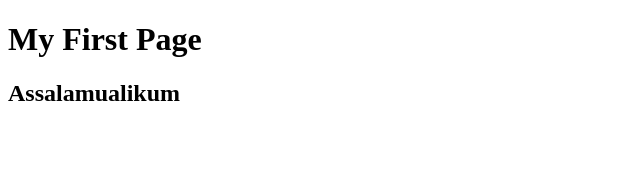
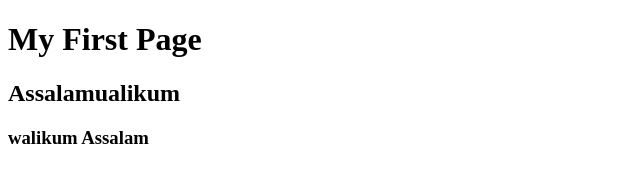
Before and after one commit to syedsohailshah/practisework, a plain HTML site: page index.html in a window 1280 px wide. Shown: the whole page, without its empty margins (0-640 px from the left). Drawn offline with Linux system fonts and the light colour scheme.

Commit message:
Update index.html xyzzzz

```diff
--- a/index.html
+++ b/index.html
@@ -8,5 +8,6 @@
 <body>
     <h1>My First Page</h1>
     <h2>Assalamualikum</h2>
+    <h3>walikum Assalam </h3>
 </body>
 </html>
```
